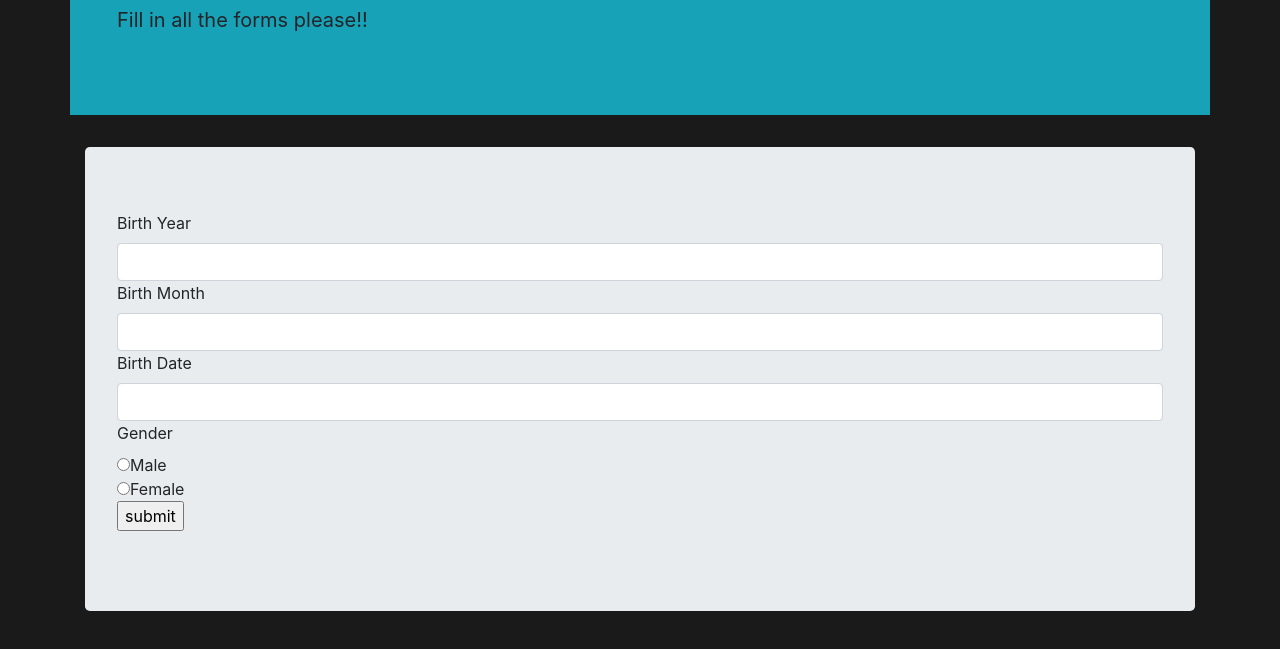
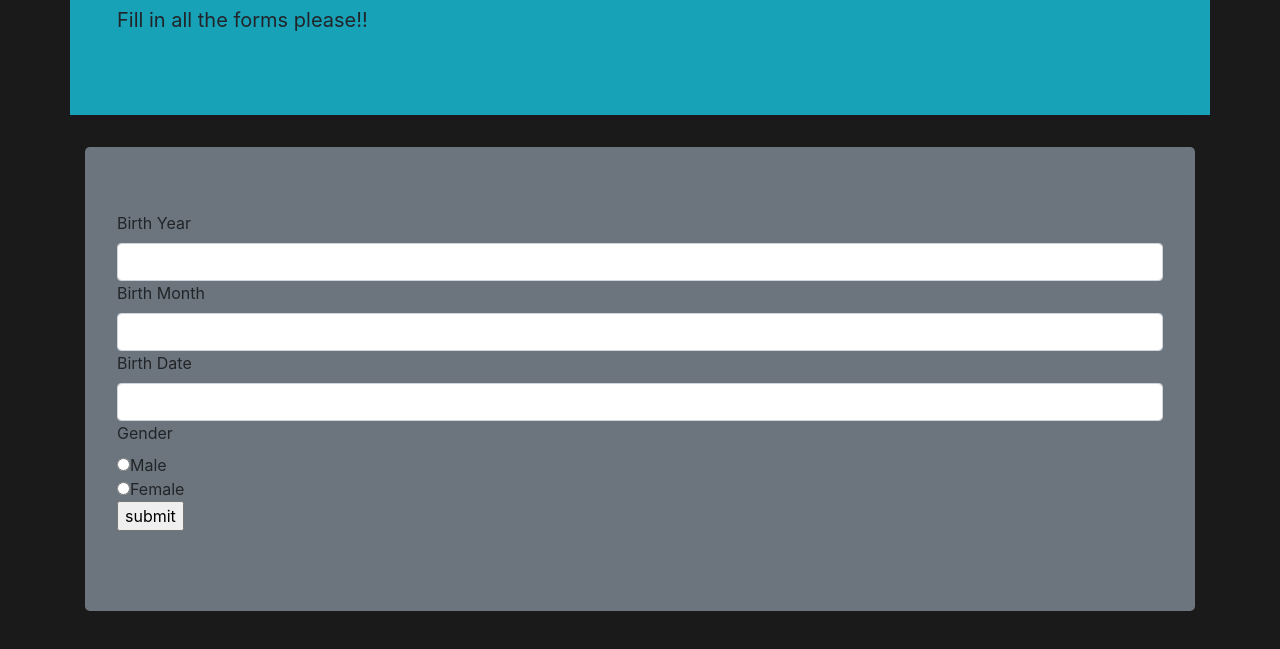
Before and after one commit to Guyoguyes/Akan-names, a plain HTML site: page form.html in a window 1280 px wide. Shown: the part 45-694 px from the top of the page. Drawn offline with Linux system fonts and the light colour scheme.

Commit message:
changed themes

```diff
--- a/form.html
+++ b/form.html
@@ -29,7 +29,7 @@
     </div>
 
     <div class="container">
-        <div class="jumbotron bg-link">
+        <div class="jumbotron bg-secondary">
             <div class="form">
                 <label>Birth Year</label>
                 <input type="year" class="form-control" id="birthyear">
```
Also changed, not shown: 1 other file.
